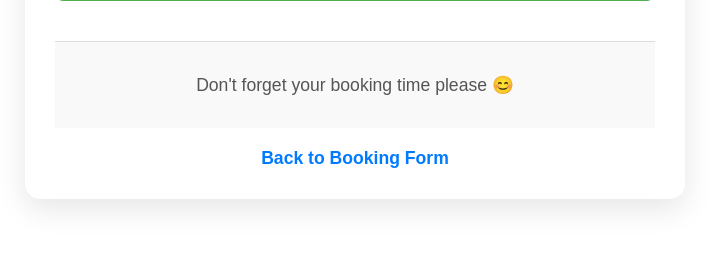
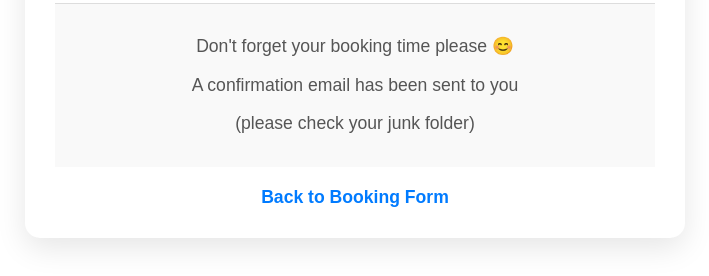
Before and after one commit to Younes-22/booking_system_python-main, a Flask app: template templates/confirmation.html in a window 1280 px wide. Shown: the part 524-800 px from the top of the page, without its empty margins (285-994 px from the left). Run offline with Flask 3, Linux system fonts and the light colour scheme; the template is opened without the code that fills it, so the values that code supplies are empty.

Commit message:
email sent to user#1

```diff
--- a/app.py
+++ b/app.py
@@ -1,8 +1,16 @@
 from flask import Flask, render_template, request, redirect, url_for, jsonify
 import mysql.connector
 from datetime import datetime, timedelta
+import os
+import smtplib
+from email.mime.multipart import MIMEMultipart
+from email.mime.text import MIMEText
+from dotenv import load_dotenv
 
 app = Flask(__name__, static_folder='static')
+
+# Load environment variables from .env file
+load_dotenv()
 
 # Database connection
 def get_db_connection():
@@ -30,6 +38,44 @@ def delete_past_bookings():
     cursor.close()
     conn.close()
     print(f"Deleted {cursor.rowcount} past bookings.")
+
+# Function to send booking confirmation email
+def send_booking_email(to_email, subject, body):
+    # Fetch Gmail credentials from environment variables
+    from_email = os.getenv('GMAIL_EMAIL')
+    password = os.getenv('GMAIL_PASSWORD')
+
+    if not from_email or not password:
+        raise Exception("Gmail credentials are not set in environment variables.")
+
+    # Set up the MIME
+    msg = MIMEMultipart()
+    msg['From'] = from_email
+    msg['To'] = to_email
+    msg['Subject'] = subject
+
+    # Add email body
+    msg.attach(MIMEText(body, 'plain'))
+
+    try:
+        # Connect to the Gmail SMTP server
+        server = smtplib.SMTP('smtp.gmail.com', 587)
+        server.starttls()  # Encrypt the connection
+
+        # Log in to your Gmail account
+        server.login(from_email, password)
+
+        # Send email
+        text = msg.as_string()
+        server.sendmail(from_email, to_email, text)
+
+        print("Email sent successfully!")
+
+    except Exception as e:
+        print(f"Failed to send email: {e}")
+
+    finally:
+        server.quit()
 
 @app.route('/get_booked_slots', methods=['GET'])
 def get_booked_slots():
@@ -105,6 +151,26 @@ def submit_booking():
         cursor.close()
         conn.close()
 
+        # Send booking confirmation email
+        subject = "Booking Confirmation"
+        body = f"""
+        Dear {full_name},
+
+        Thank you for booking a Green Screen Room! Below are your booking details:
+
+        - Email: {email}
+        - Room: {room}
+        - Date: {date}
+        - Time Slot: {time_slot}
+
+        If you have any questions or need to make changes, please contact us or visit AG18.
+
+        Best regards,
+        Journalism Tech Team
+        """
+
+        send_booking_email(email, subject, body)
+
         # Render the confirmation page with booking details
         return render_template('confirmation.html',
                               success_message="Booking successful!",
--- a/templates/confirmation.html
+++ b/templates/confirmation.html
@@ -71,6 +71,8 @@
         <!-- Footer message with a smiling emoji -->
         <div class="footer-message">
             <p>Don't forget your booking time please 😊</p>
+            <p>A confirmation email has been sent to you </p>
+            <p>(please check your junk folder)</p>
         </div>
 
         <!-- Back to Booking Form link -->
```
